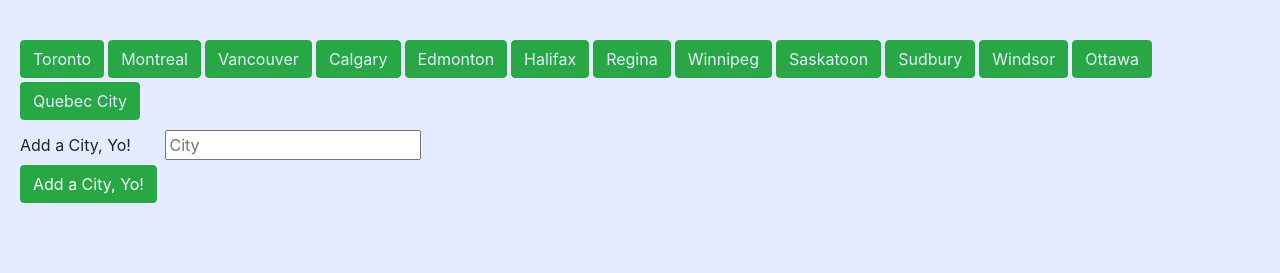
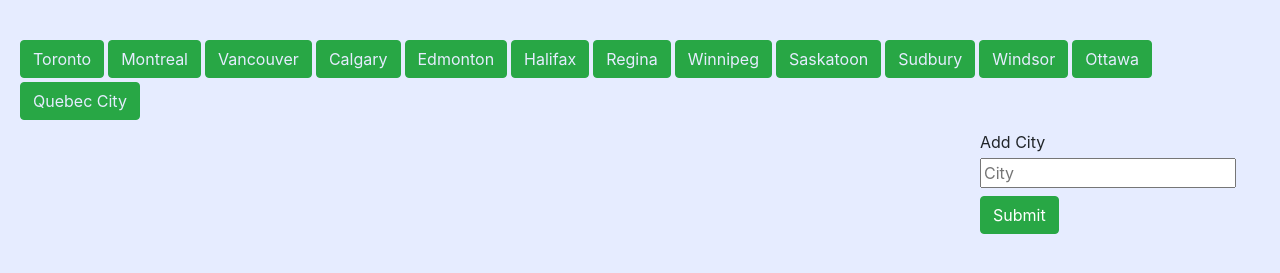
Before and after one commit to lcocard/GifTastic, a plain HTML site: page index.html in a window 1280 px wide. Shown: the part 155-428 px from the top of the page. Drawn offline with nearby package versions, Linux system fonts and the light colour scheme.

```diff
--- a/assets/css/style.css
+++ b/assets/css/style.css
@@ -33,5 +33,9 @@
 }
 
 #topics-input {
-  margin-left: 30px;
+  margin-top: 4px;
 }
+
+.btn-topics-input {
+  margin-top: 8px;
+}
--- a/assets/javascript/app.js
+++ b/assets/javascript/app.js
@@ -87,7 +87,7 @@
                 // Create a var to hold a <p> tag to keep the rating for the gif results,
                 // Then give it an ID in the form gifs[i] + i
                 // Then set the <p> tag as the value of this
-                $gifRatingItem = $("<p>");
+                $gifRatingItem = $("<div>");
                 //$gifRatingItem.attr("ID", gifs[i] + i);
                 $gifRatingItem.text("Rating = " + gifRating);
 
--- a/index.html
+++ b/index.html
@@ -56,12 +56,10 @@
       <div class="d-inline p-2 buttonArea"></div>
     </div>
     <div class="row">
-      <div
-        class="col-12.col-sm-12.col-md-12.col-lg-12.col-xl-12 giphyArea"
-      ></div>
-      <div class="col-3.col-sm-3.col-md-3.col-lg-3.col-xl-3 userGiphy">
+      <div class="col-sm-9 giphyArea"></div>
+      <div class="col-sm userGiphy">
         <form id="user-topics-form">
-          <label for="topics-input">Add a City, Yo!</label>
+          <div for="topics-input">Add City</div>
           <input type="text" id="topics-input" placeholder="City" />
           <br />
 
@@ -69,11 +67,10 @@
           <input
             type="submit"
             class="btn btn-success btn-topics-input"
-            value="Add a City, Yo!"
+            value="Submit"
           />
         </form>
       </div>
     </div>
-    <!--  Here 1 -->
   </body>
 </html>
```
